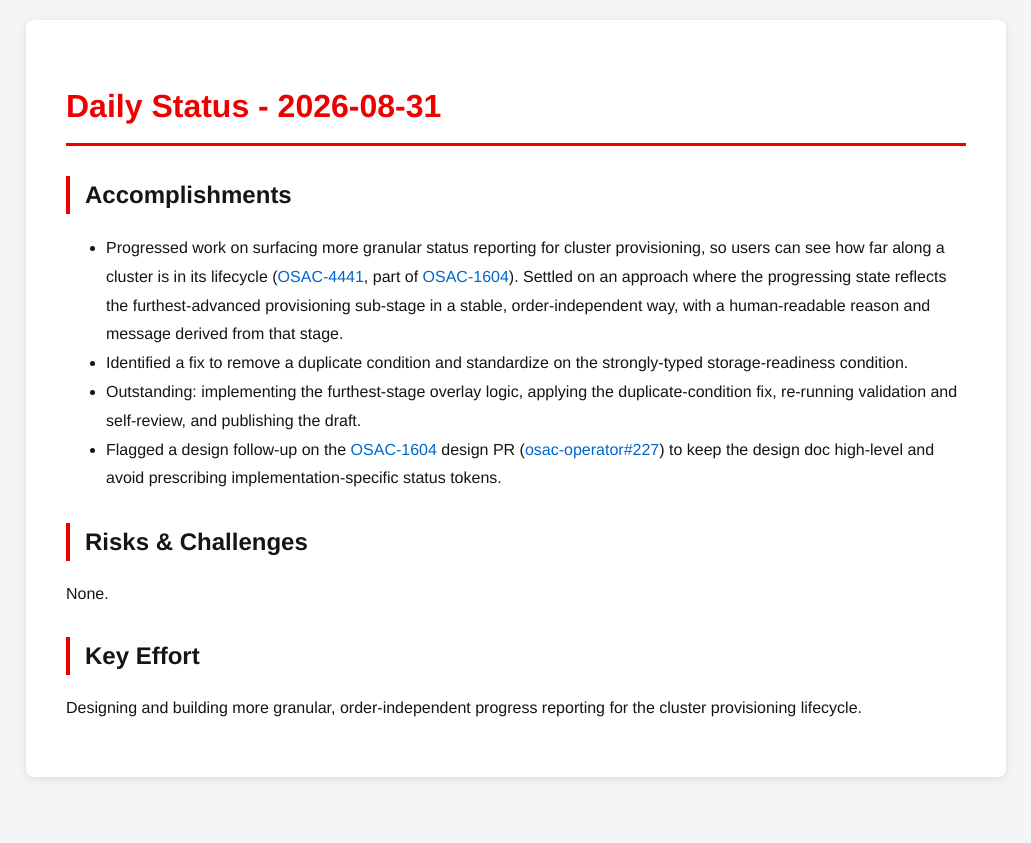
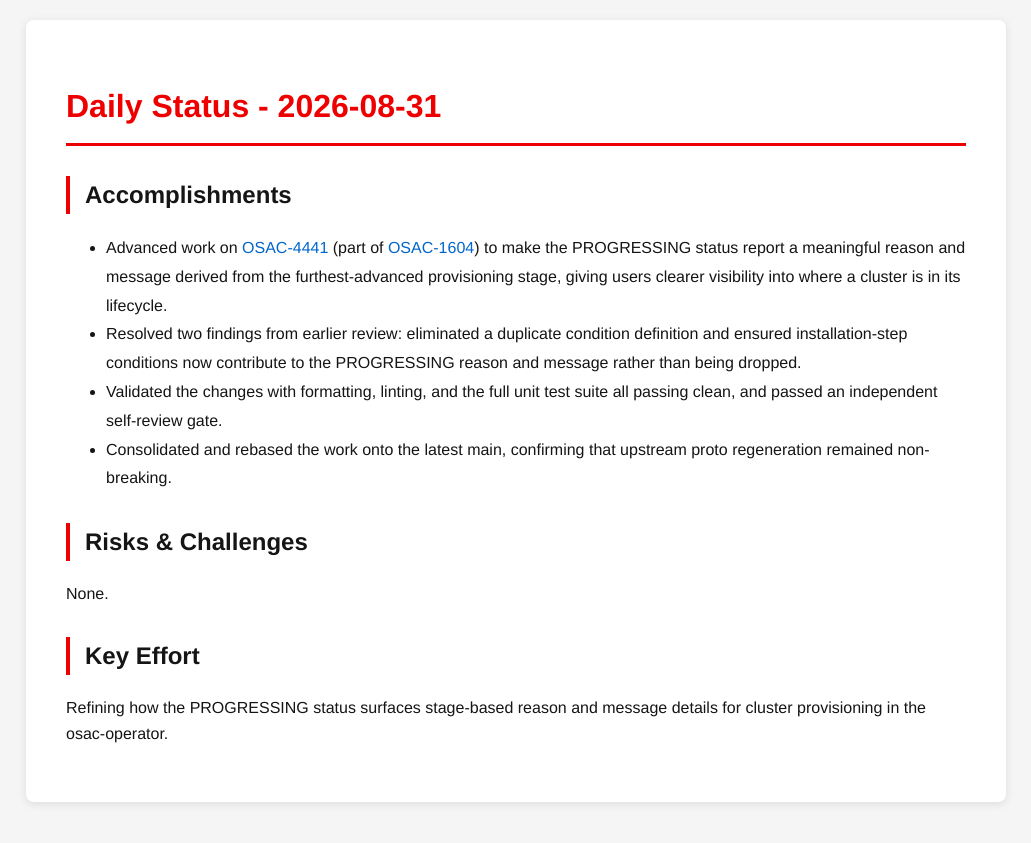
Before and after one commit to tzvatot/daily-status, a Jekyll site: the page built from 2026-08-31.md, in a window 1280 px wide. Shown: the top 843 px of the page, without its empty margins (124-1155 px from the left). Built offline with Jekyll 4.4.1, drawn with Linux system fonts in a browser that asks for light colours.

Commit message:
Daily status update - 2026-08-31

```diff
--- a/2026-08-31.md
+++ b/2026-08-31.md
@@ -7,13 +7,13 @@ date: 2026-08-31
 # Daily Status - 2026-08-31
 
 ## Accomplishments
-- Progressed work on surfacing more granular status reporting for cluster provisioning, so users can see how far along a cluster is in its lifecycle ([OSAC-4441](https://redhat.atlassian.net/browse/OSAC-4441), part of [OSAC-1604](https://redhat.atlassian.net/browse/OSAC-1604)). Settled on an approach where the progressing state reflects the furthest-advanced provisioning sub-stage in a stable, order-independent way, with a human-readable reason and message derived from that stage.
-- Identified a fix to remove a duplicate condition and standardize on the strongly-typed storage-readiness condition.
-- Outstanding: implementing the furthest-stage overlay logic, applying the duplicate-condition fix, re-running validation and self-review, and publishing the draft.
-- Flagged a design follow-up on the [OSAC-1604](https://redhat.atlassian.net/browse/OSAC-1604) design PR ([osac-operator#227](https://github.com/osac-project/osac-operator/pull/227)) to keep the design doc high-level and avoid prescribing implementation-specific status tokens.
+- Advanced work on [OSAC-4441](https://redhat.atlassian.net/browse/OSAC-4441) (part of [OSAC-1604](https://redhat.atlassian.net/browse/OSAC-1604)) to make the PROGRESSING status report a meaningful reason and message derived from the furthest-advanced provisioning stage, giving users clearer visibility into where a cluster is in its lifecycle.
+- Resolved two findings from earlier review: eliminated a duplicate condition definition and ensured installation-step conditions now contribute to the PROGRESSING reason and message rather than being dropped.
+- Validated the changes with formatting, linting, and the full unit test suite all passing clean, and passed an independent self-review gate.
+- Consolidated and rebased the work onto the latest main, confirming that upstream proto regeneration remained non-breaking.
 
 ## Risks & Challenges
 None.
 
 ## Key Effort
-Designing and building more granular, order-independent progress reporting for the cluster provisioning lifecycle.
+Refining how the PROGRESSING status surfaces stage-based reason and message details for cluster provisioning in the osac-operator.
```
